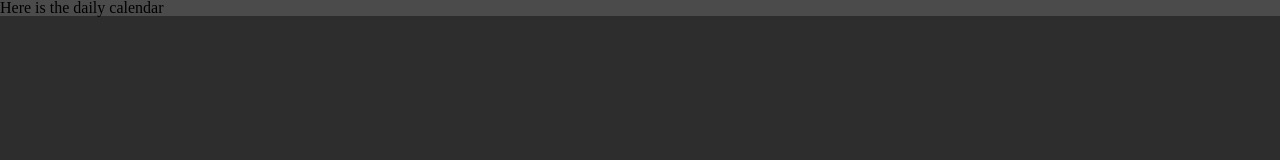
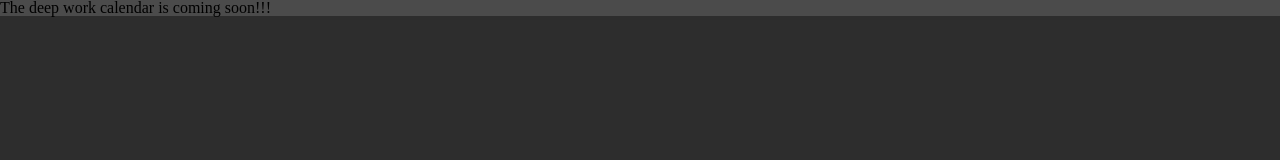
Before and after one commit to brsteele/deep-work-calendar, a React (Create React App) app: page / in a window 1280 px wide. Shown: the top 160 px of the page. Built offline with nearby package versions, Linux system fonts and the light colour scheme; the HTML template or start-up script is replaced by a standard one.

Commit message:
updating verbiage in calendar to testCI/CD

```diff
--- a/src/components/DailyCalendar.tsx
+++ b/src/components/DailyCalendar.tsx
@@ -1,7 +1,7 @@
 import React from 'react';
 
 const DailyCalendar: React.FunctionComponent = () => {
-  return <p>Here is the daily calendar</p>;
+  return <p>The deep work calendar is coming soon!!!</p>;
 };
 
 export default DailyCalendar;
```
